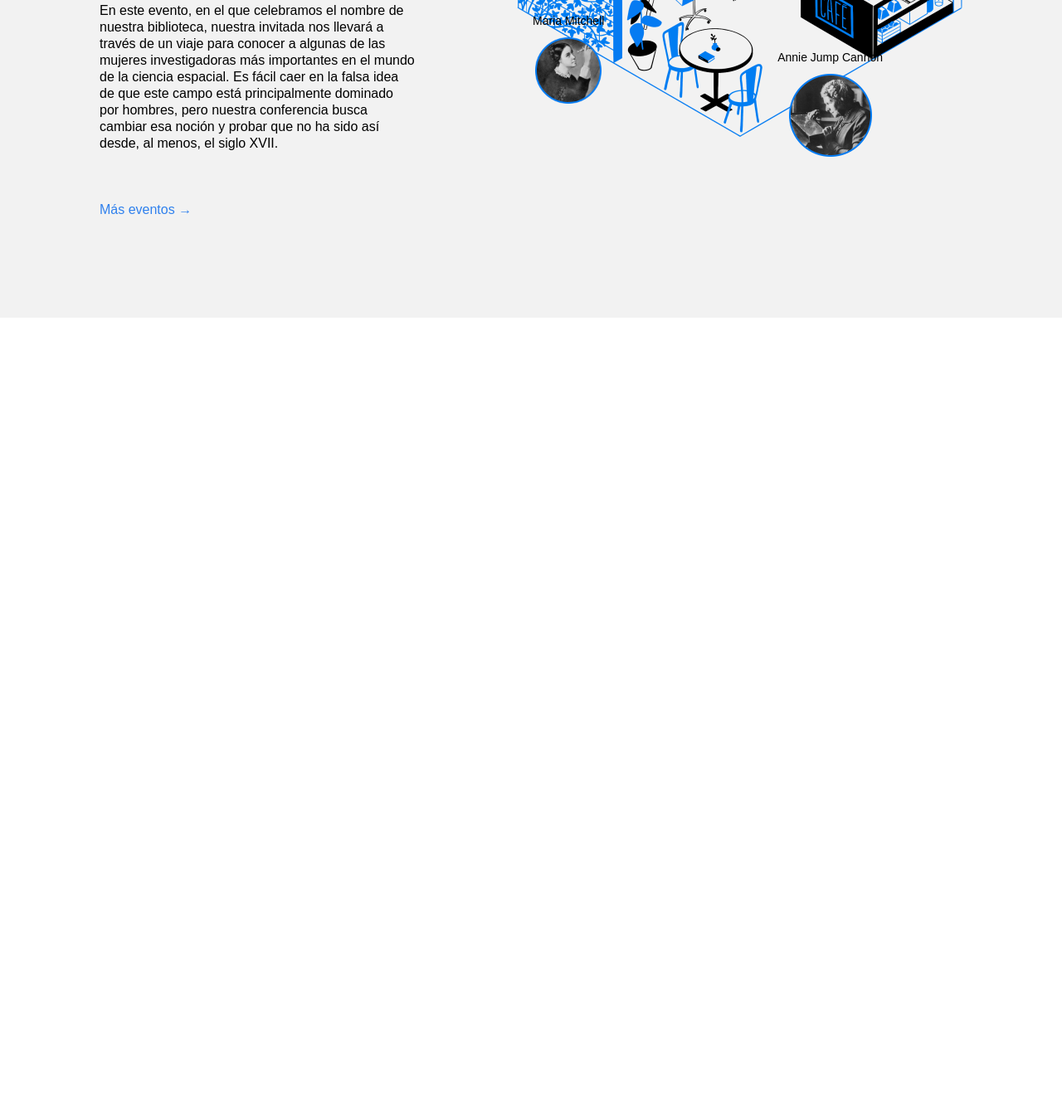
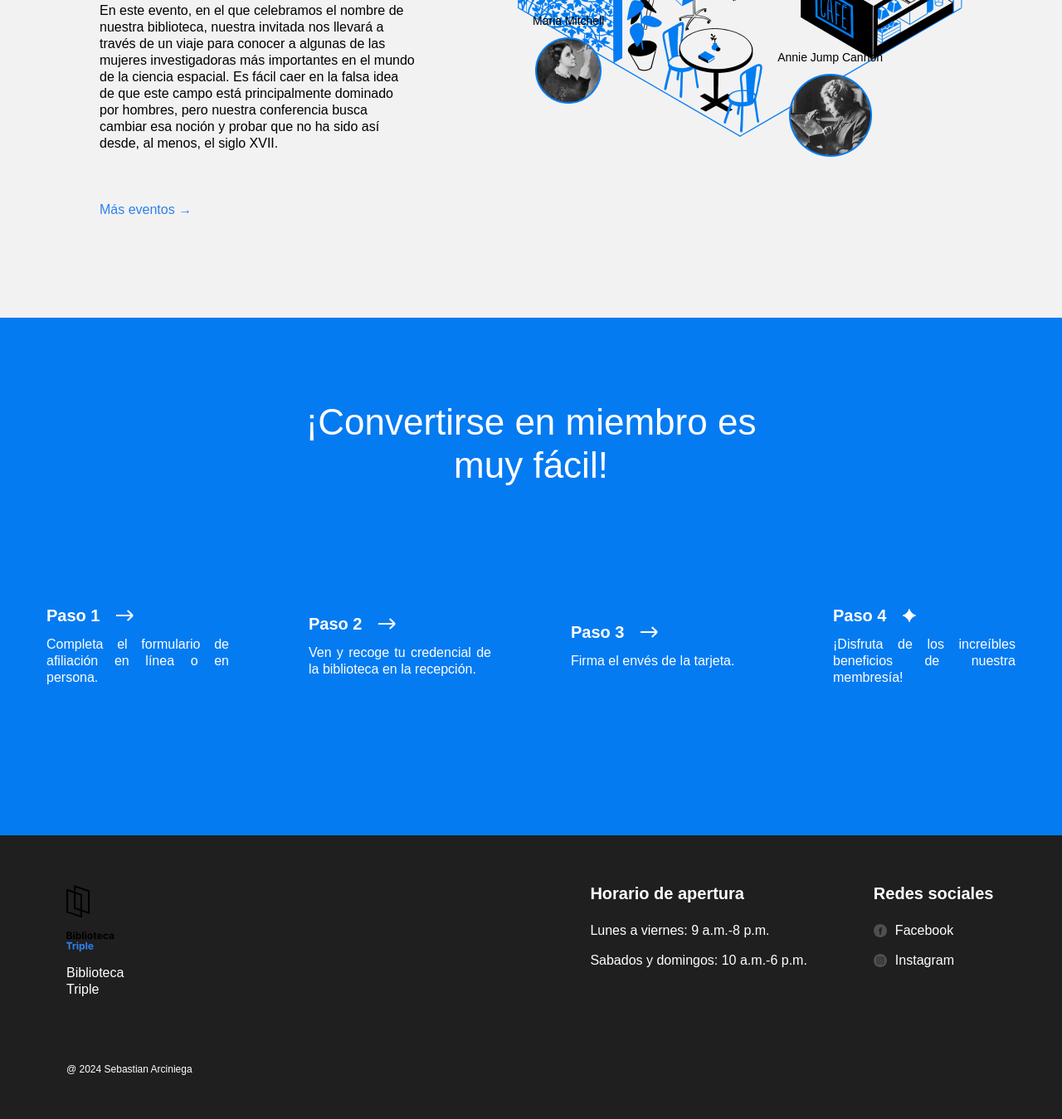
Before and after one commit to sbstnrcng/web_project_library_es, a plain HTML site: page index.html in a window 1280 px wide. Shown: the part 2575-3924 px from the top of the page at 83% size. Before the commit the page ends 2958 px from the top, so only its background shows below. Drawn offline with Linux system fonts and the light colour scheme.

Commit message:
Nueva actualizacion de mi proyecto

```diff
--- a/index.html
+++ b/index.html
@@ -211,7 +211,113 @@
             </div>
           </div>
         </section>
+        <section class="membership">
+          <h2 class="membership__title">
+            ¡Convertirse en miembro es muy fácil!
+          </h2>
+          <ul class="membership__steps">
+            <li class="step">
+              <h3 class="step__title">
+                Paso 1
+                <img
+                  src="./images/icon_step_forward.svg"
+                  alt="icon forward"
+                  class="step__icon"
+                />
+              </h3>
+              <p class="step__description">
+                Completa el formulario de afiliación en línea o en persona.
+              </p>
+            </li>
+            <li class="step">
+              <h3 class="step__title">
+                Paso 2
+                <img
+                  src="./images/icon_step_forward.svg"
+                  alt="icon forward"
+                  class="step__icon"
+                />
+              </h3>
+              <p class="step__description">
+                Ven y recoge tu credencial de la biblioteca en la recepción.
+              </p>
+            </li>
+            <li class="step">
+              <h3 class="step__title">
+                Paso 3
+                <img
+                  src="./images/icon_step_forward.svg"
+                  alt="icon forward"
+                  class="step__icon"
+                />
+              </h3>
+              <p class="step__description">Firma el envés de la tarjeta.</p>
+            </li>
+            <li class="step">
+              <h3 class="step__title">
+                Paso 4
+                <img
+                  src="./images/icon_step_finish.svg"
+                  alt="icon finish"
+                  class="step__icon"
+                />
+              </h3>
+              <p class="step__description">
+                ¡Disfruta de los increíbles beneficios de nuestra membresía!
+              </p>
+            </li>
+          </ul>
+        </section>
       </main>
+      <footer class="footer">
+        <div class="footer__cover">
+          <div class="footer__columns">
+            <div class="footer__logo">
+              <img src="images/logo.svg" alt="Biblioteca Triple" />
+              <p>Biblioteca Triple</p>
+            </div>
+            <div class="footer__column_content_hours">
+              <h4 class="footer__column-heading">Horario de apertura</h4>
+              <ul class="footer__list">
+                <li class="footer__list-item">
+                  Lunes a viernes: 9 a.m.-8 p.m.
+                </li>
+                <li class="footer__list-item">
+                  Sabados y domingos: 10 a.m.-6 p.m.
+                </li>
+              </ul>
+            </div>
+            <div class="footer__column_content_social">
+              <h4 class="footer__column-heading">Redes sociales</h4>
+              <ul class="footer__list">
+                <li class="footer__list-item">
+                  <a href="#" class="footer__column-link">
+                    <img
+                      src="images/facebook_white.svg"
+                      alt="Facebook icon"
+                      class="footer__social-icon"
+                    />
+                    Facebook
+                  </a>
+                </li>
+                <li class="footer__list-item">
+                  <a href="#" class="footer__column-link">
+                    <img
+                      src="images/instagram_white.svg"
+                      alt="Facebook icon"
+                      class="footer__social-icon"
+                    />
+                    Instagram
+                  </a>
+                </li>
+              </ul>
+              <div class="footer__copyright">
+                <p>@ 2024 Sebastian Arciniega</p>
+              </div>
+            </div>
+          </div>
+        </div>
+      </footer>
     </div>
   </body>
 </html>
--- a/styles/style.css
+++ b/styles/style.css
@@ -289,3 +289,138 @@
   font-size: 14px;
   margin: 0;
 }
+
+.membership {
+  padding: 100px 0 140px;
+  background-color: #057bf2;
+  color: #ffffff;
+}
+
+.membership__title {
+  max-width: 574px;
+  margin: 0 auto;
+  text-align: center;
+  font-size: 44px;
+  font-weight: 500;
+  line-height: 52px;
+}
+
+.membership__steps {
+  list-style-type: none;
+  padding: 0;
+  margin: 100px 0 0;
+  display: flex;
+  justify-content: space-evenly;
+  align-items: center;
+  gap: 20;
+}
+
+.step {
+  flex-basis: 220px;
+  background-color: #057bf2;
+  text-align: justify;
+  padding: 40px;
+}
+
+.step__title {
+  margin: 0;
+  font-size: 20px;
+  line-height: 30px;
+  font-weight: 700;
+  display: flex;
+  align-items: center;
+}
+
+.step__icon {
+  margin-left: 20px;
+}
+
+.step__description {
+  margin: 10px 0 0;
+}
+
+.footer {
+  box-sizing: border-box;
+  padding: 60px 80px 160px;
+  background-color: #1f1f1f;
+  color: #ffffff;
+  display: flex;
+  justify-content: space-between;
+  min-height: 320px;
+  position: relative;
+}
+
+.footer__cover {
+  position: relative;
+  width: 100%;
+}
+
+.footer__columns {
+  display: flex;
+  justify-content: space-between;
+}
+
+.footer__column_content_hours {
+  display: flex;
+  flex-direction: column;
+  justify-content: flex-end;
+  margin-left: auto;
+}
+
+.footer__column_content_social {
+  display: flex;
+  flex-direction: column;
+  margin-left: 80px;
+  font-size: 16px;
+}
+
+.footer__logo {
+  display: flex;
+  flex-direction: column;
+  width: 58px;
+  height: 80px;
+}
+
+.footer__column-heading {
+  margin-top: 0;
+  margin-bottom: 20px;
+  font-size: 20px;
+}
+
+.footer__list {
+  list-style-type: none;
+  padding: 0;
+  margin-top: 0;
+  font-size: 16px;
+}
+
+.footer__list-item {
+  margin: 5px 0;
+  display: flex;
+  align-items: center;
+}
+
+.footer__list-item:not(:last-child) {
+  margin-bottom: 16px;
+}
+
+.footer__column-link {
+  color: white;
+  text-decoration: none;
+  display: flex;
+  align-items: center;
+  margin-right: 50px;
+}
+
+.footer__social-icon {
+  width: 16px;
+  height: 16px;
+  margin-right: 10px;
+}
+
+.footer__copyright {
+  position: absolute;
+  top: 200px;
+  left: 0;
+  font-size: 12px;
+}
```
